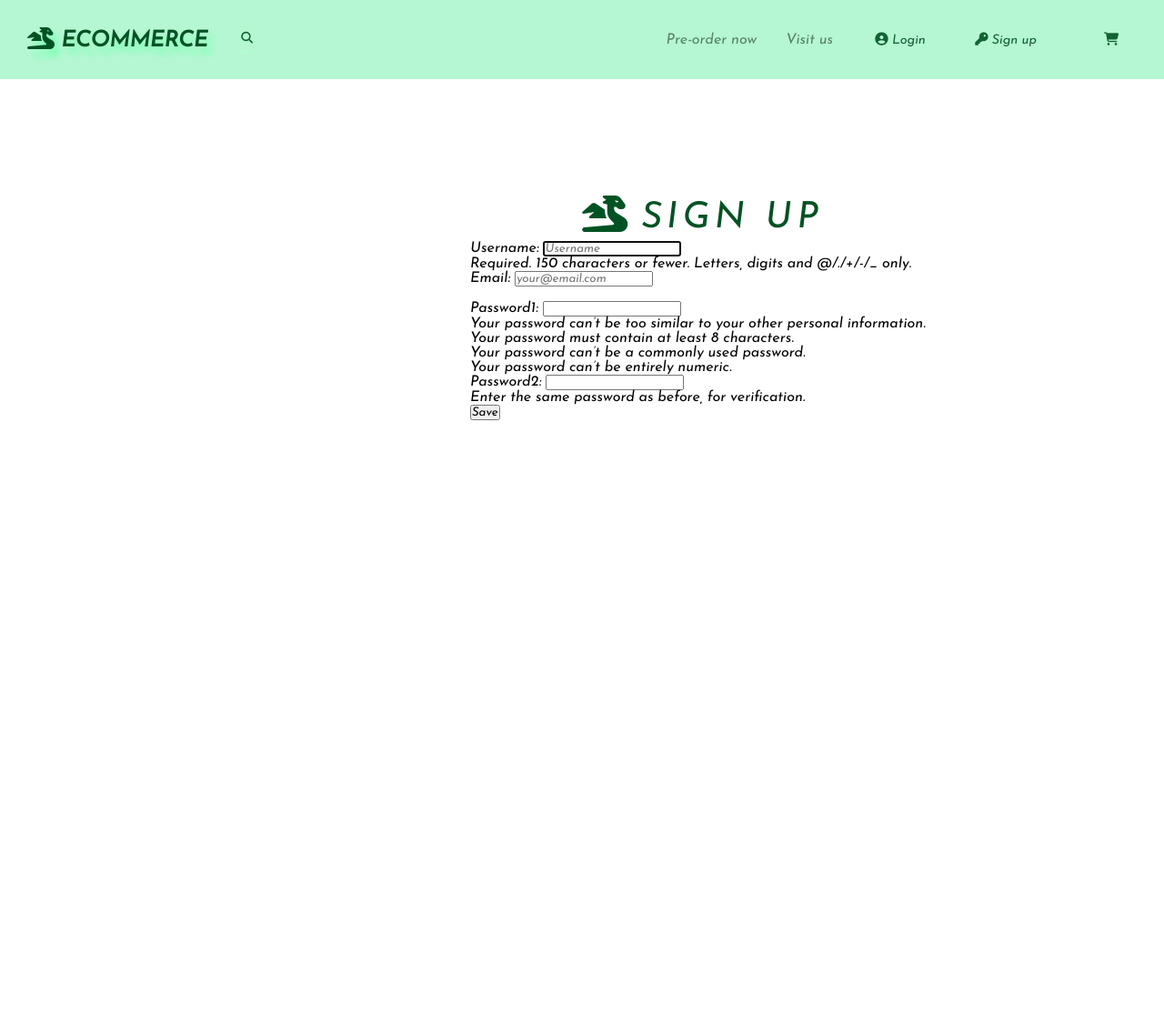
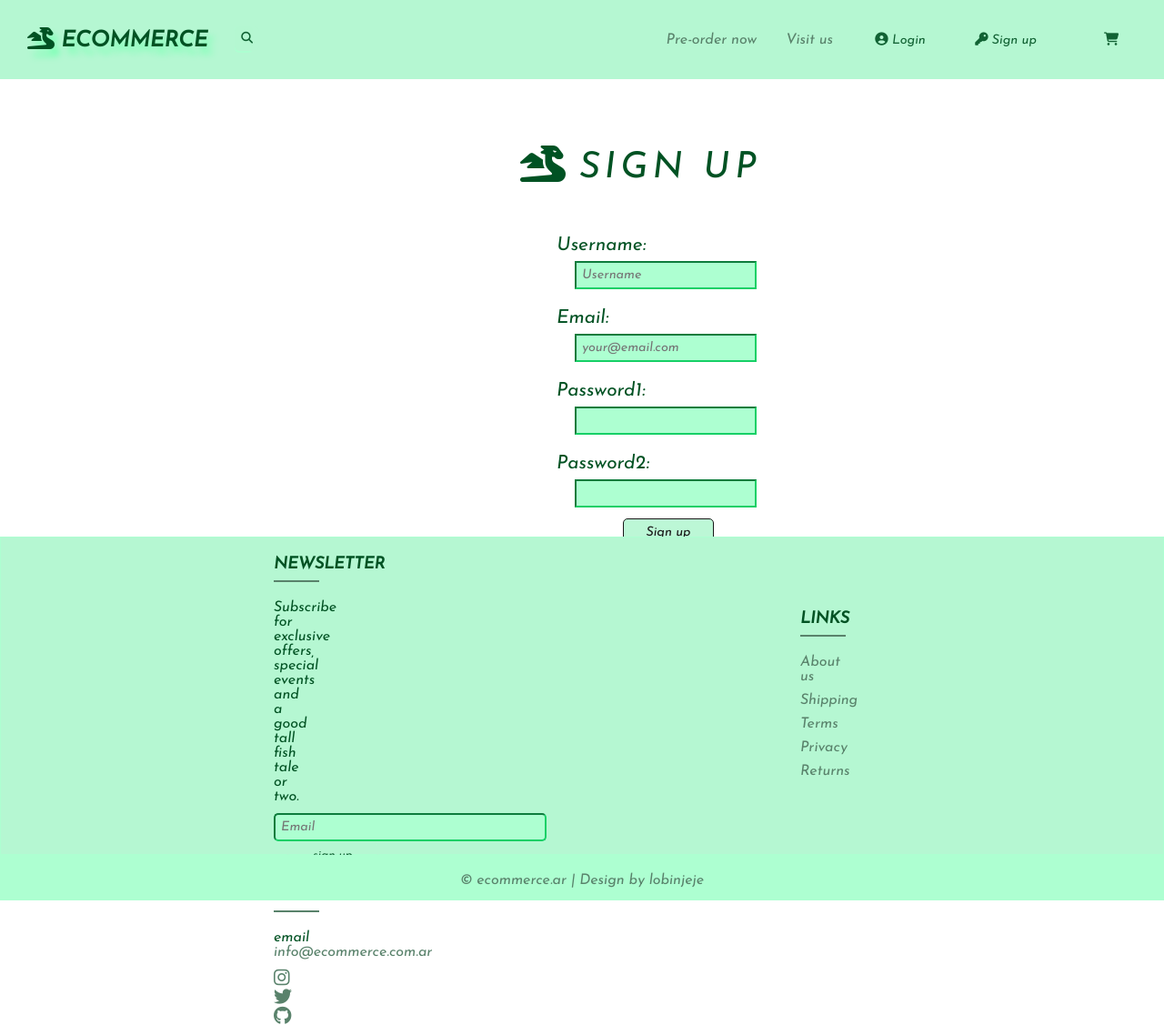
Before and after one commit to Lobo-Brothers/e-commerce_project, a Django app: page /register/ in a window 1280 px wide. Shown: the whole page at 91% size. Before the commit the page ends 462 px from the top, so only its background shows below. Run offline with Django 3.2, Linux system fonts and the light colour scheme; some libraries are stand-ins or nearby versions.

Commit message:
UPDATED PAGES, ADDED FOOTER, FIXED STYLESHEET
added footer, sign up page and log in page edited, fixed some errors inside stylesheet

```diff
--- a/accounts/forms.py
+++ b/accounts/forms.py
@@ -9,16 +9,20 @@ class RegisterUserForm(UserCreationForm):
 
     username    = forms.CharField(required=True, max_length=32, widget=forms.TextInput(attrs={
             'placeholder': 'Username',
-            'class': 'signup-labels'
+            'class': 'signup-labels',
+            'title': 'Enter your usarname.'
         }))
     email       = forms.EmailField(required=True, widget=forms.TextInput(attrs={
             'placeholder': 'your@email.com',
-            'class': 'signup-labels'
+            'class': 'signup-labels',
+            'title': 'Enter your email.'
         }))
     password1   = forms.CharField(required=True, max_length=64, widget=forms.PasswordInput(attrs={
-            'class': 'signup-labels'
+            'class': 'signup-labels',
+            'title': 'Your password must contain at least 8 characters.'
         }))
 
     password2   = forms.CharField(required=True, max_length=64, widget=forms.PasswordInput(attrs={
-            'class': 'signup-labels'
+            'class': 'signup-labels',
+            'title': 'Enter the same password as before, for verification.'
         }))
--- a/accounts/templates/accounts/login.html
+++ b/accounts/templates/accounts/login.html
@@ -2,7 +2,7 @@
 {% load static %}
 
 {% block css %}
-<link rel="stylesheet" href="{% static 'navbar/css/sty.css' %}">
+<link rel="stylesheet" href="{% static 'navbar/css/style.css' %}">
 <script src="https://kit.fontawesome.com/f363b53072.js"></script>
 {% endblock %}
 {% block content %}
@@ -12,7 +12,7 @@
   {% csrf_token %}
   {{ form.username.label }}: {{ form.username }} <br> <br>
   {{ form.password.label }}: {{ form.password}} <br> <br>
-  <button type="submit" class="log-btn">Log In</button>
+  <button type="submit" class="log-btn" title="Log in now.">Log In</button>
 </form>
 </div>
 
--- a/accounts/templates/accounts/user_registration.html
+++ b/accounts/templates/accounts/user_registration.html
@@ -10,22 +10,16 @@
 {% block content %}
 <div class="signup-container">
     <h2 class="signup-title"><i class="fas fa-dragon"></i>Sign Up</h2>
-<form method='POST', action='' class="signup-text">
-    {% csrf_token %}
+    <form method='POST', action='' class="signup-text">
+        {% csrf_token %}
 
-   {{ form.username.label }}: {{ form.username }} <br>Required. 150 characters or fewer. Letters, digits and @/./+/-/_ only.<br>
-   {{ form.email.label }}: {{ form.email }} <br><br>
-   {{ form.password1.label }}: {{ form.password1 }}
-   <br>Your password can’t be too similar to your other personal information.
-   <br>Your password must contain at least 8 characters.
-   <br>Your password can’t be a commonly used password.
-   <br>Your password can’t be entirely numeric.
-   <br>{{ form.password2.label }}: {{ form.password2 }}
-   <br>Enter the same password as before, for verification.
+        {{ form.username.label }}: {{ form.username }}
+        {{ form.email.label }}: {{ form.email }}
+        {{ form.password1.label }}: {{ form.password1 }}
+        {{ form.password2.label }}: {{ form.password2 }}
 
-<br>
-    <input type="submit" class="signup-btn" value='Save' />
-</form>
+        <button type="submit" class="signup-btn" title="Sign up now.">Sign up</button>
+    </form>
 </div>
 
 {% if messages %}
--- a/static/navbar/css/style.css
+++ b/static/navbar/css/style.css
@@ -111,8 +111,8 @@ button{
 .signup-container{
   position: absolute;
   left: 40%;
-  top: 200px;
-  margin: 5px;
+  top: 100px;
+  margin: 50px;
 }
 .signup-container .signup-title{
   text-align: center;
@@ -125,6 +125,49 @@ button{
 .signup-container .signup-title i{
   text-align: left;
   margin: 10px;
+}
+.signup-container .signup-text{
+  position: absolute;
+  line-height: 40px;
+  top: 100px;
+  left: 50px;
+  color: var(--secondary);
+  font-size: 1.3rem;
+}
+.signup-container .signup-btn{
+  position: absolute;
+  bottom: -30px;
+  background: var(--primary);
+  cursor: pointer;
+  font-size: 0.9rem;
+  font-weight: 300;
+  opacity: 0.9;
+  left: 65px;
+  padding: 0.4rem 0;
+  border-width: 0.5px;
+  border-radius: 5px;
+  border-style: solid;
+  margin: 0 0.5rem;
+  width: 100px;
+  transition: var(--transition);
+}
+.signup-container .signup-btn:hover{
+  background: var(--shadow);
+  border-color: var(--highlight);
+  opacity: 1;
+}
+.signup-container input{
+  position: relative;
+  width: 200px;
+  left: 20px;
+  bottom: 9px;
+  padding: 6px;
+  font-size: 0.9rem;
+  border-color: var(--highlight);
+  background: #adffd1;
+}
+.signup-container .signup-text input:focus{
+  outline: none;
 }
   /***       log in style       ***/
 .log-container{
@@ -154,6 +197,7 @@ button{
   left: 65px;
   padding: 0.4rem 0;
   border-width: 0.5px;
+  border-radius: 5px;
   border-style: solid;
   margin: 0 0.5rem;
   width: 100px;
@@ -185,7 +229,7 @@ button{
   outline: none;
 }
 
-          /***       END NAVBAR & MENUS       ***/
+          /***       END NOTIFICATIONS & LOGGED USERS       ***/
 
 
 
@@ -260,6 +304,7 @@ button{
 }
 .nav-btns button{
   display: inline-block;
+  border-radius: 5px;
   font-size: 0.9rem;
   font-weight: 300;
   opacity: 0.9;
@@ -286,6 +331,7 @@ button{
 }
 .search-container button{
   background: var(--primary);
+  border-radius: 5px;
   font-size: 0.8rem;
   position: absolute;
   opacity: 0.9;
@@ -299,6 +345,7 @@ button{
   font-size: 0.9rem;
   padding: 6px;
   border: 1px solid transparent;
+  border-radius: 5px;
   width: 20px;
   transition: var(--transition);
   background: #adffd1;
@@ -581,6 +628,7 @@ button{
   -webkit-box-shadow: 0 0 2px rgba(0, 0, 0, 0.5);
           box-shadow: 0 0 2px rgba(0, 0, 0, 0.5);
 }
+
   /***       cards       ***/
 .card-list{
   display: flex;
@@ -671,7 +719,6 @@ button{
 .card-footer .card-btn:first-child{
   margin-right: 15px;
 }
-
   /***       media queries       ***/
 @media all and (max-width: 992px){
   .img-slider{
@@ -698,6 +745,7 @@ button{
     display: flex;
     right: 100px;
     max-width: 90vh;
+    top: 150px;
   }
   .card-container{
     display: flex;
@@ -706,8 +754,7 @@ button{
     overflow: hidden;
   }
   .card{
-    object-fit: cover;
-    top: 150px;
+    top: 0px;
   }
   .card-header img{
     max-height: 100px;
@@ -759,6 +806,105 @@ button{
     opacity: 1;
   }
 }
+  /***       footer style       ***/
+.footer{
+  background: var(--primary);
+  color: var(--secondary);
+  height: 400px;
+  position: relative;
+  top: 590px;
+}
+.footer-container{
+  border: 1px solid #adffd1;
+  height: 350px;
+}
+.row{
+  display: flex;
+  flex-wrap: wrap;
+  margin-top: 20px;
+}
+.footer-col{
+  width: 50%;
+  padding: 0 300px;
+}
+.footer-col h4{
+  font-size: 18px;
+  text-transform: uppercase;
+  margin-bottom: 30px;
+  position: relative;
+}
+.footer-col h4::before{
+  content: '';
+  position: absolute;
+  left: 0;
+  bottom: -10px;
+  background-color: #59826b;
+  height: 2px;
+  box-sizing: border-box;
+  width: 50px;
+}
+.footer-col ul li:not(:last-child){
+  margin-bottom: 10px;
+}
+.footer-col ul li a{
+  color: #59826b;
+  transition: var(--transition);
+}
+.footer-col ul li a:hover{
+  opacity: 0.7;
+  padding-left: 5px;
+}
+.links{
+  position: relative;
+  top: 60px;
+  right: 60px;
+}
+.footer-bottom{
+  background: #adffd1;
+  color: #59826b;
+  height: 50px;
+  width: 100%;
+  text-align: center;
+  position: absolute;
+  bottom: 0;
+  left: 0;
+  padding-top: 20px;
+}
+.footer-col i{
+  font-size: 20px;
+  letter-spacing: 20px;
+}
+.newsletter input{
+  border-color: var(--highlight);
+  border-radius: 5px;
+  padding: 6px;
+  font-size: 0.9rem;
+  width: 300px;
+  background: #adffd1;
+  outline: none;
+}
+.newsletter button{
+  border-radius: 5px;
+  margin-left: 15px;
+  border-style: solid;
+  opacity: 0.9;
+  font-weight: 300;
+  border-color: var(--primary);
+  font-family: inherit;
+  cursor: pointer;
+  width: 100px;
+  height: 30px;
+  background: transparent;
+  transition: var(--transition);
+  padding: 0.4rem 0;
+  border-width: 0.5px;
+  color: var(--secondary);
+}
+.newsletter button:hover{
+  border-color: var(--highlight);
+  background: var(--shadow);
+  opacity: 1;
+}
 
 
 
--- a/templates/base.html
+++ b/templates/base.html
@@ -5,11 +5,19 @@
         {% block css %}
         {% endblock %}
     </head>
+
     <body>
         {% include 'navbar.html' %} <!--El include "importa" el archivo html-->
+
+
         {% block content %} <!--Lo de aca puede ser reemplazado con otro % block content % en el .html--> {% endblock %}
+
+
+    <footer>
         {% include 'footer.html' %}
+    </footer>
     </body>
+
 
     {% block js %}<!--Lo mismo aca, esto se reemplaza poniendo % block js % en el archivo html-->{% endblock %}
 </html>
--- a/templates/footer.html
+++ b/templates/footer.html
@@ -1,6 +1,44 @@
 {% load static %}
 
 {% block css %}
-<link rel="stylesheet" href="{% static 'navbar/css/sty.css' %}">
+<link rel="stylesheet" href="{% static 'navbar/css/style.css' %}">
 <script src="https://kit.fontawesome.com/f363b53072.js"></script>
 {% endblock %}
+
+<footer class="footer">
+    <div class="footer-container">
+        <div class="row">
+            <div class="footer-col">
+                <h4>Newsletter</h4>
+                <ul>
+                    <li>Subscribe for exclusive offers, special events and a good tall fish tale or two.</li>
+                    <div class="newsletter">
+                        <input type="text" placeholder="Email" id="search">
+                        <button class="search-btn">sign up</button>
+                    </div>
+                </ul>
+            </div>
+            <div class="footer-col links">
+                <h4>Links</h4>
+                <ul>
+                    <li><a href="#">About us</a></li>
+                    <li><a href="#">Shipping</a></li>
+                    <li><a href="#">Terms</a></li>
+                    <li><a href="#">Privacy</a></li>
+                    <li><a href="#">Returns</a></li>
+                </ul>
+            </div>
+            <div class="footer-col">
+                <h4>Contact us</h4>
+                <ul>
+                    <li>email <a href="#">info@ecommerce.com.ar</a></li>
+                    <li><a href="#"><i class="fab fa-instagram"></i></a> <a href="#"><i class="fab fa-twitter"></i> <a href="https://github.com/lobinjeje"><i class="fab fa-github"></i></li>
+                </ul>
+            </div>
+        </div>
+    </div>
+
+    <div class="footer-bottom">
+        &copy; ecommerce.ar | Design by lobinjeje
+    </div>
+</footer>
--- a/templates/home.html
+++ b/templates/home.html
@@ -8,7 +8,7 @@
 {% endblock %}
 
 {% block content %}
-
+<body>
     {% if request.user.is_authenticated %}
     {% endif %}
 
@@ -228,7 +228,7 @@
                 })
         </script>
     </div>
-
+</body>
     {% block js %}<script src="{% static 'navbar/javascript/script-home.js' %}"></script>{% endblock %}
 
 {% endblock %}
--- a/templates/navbar.html
+++ b/templates/navbar.html
@@ -21,7 +21,6 @@ seguimos poniendo el resto del path segun corresponda-->
 
             <div class="search-container">
                 <input type="text" placeholder="" id="search">
-                <p id="tip">Click to search...</p>
                 <button class="search-btn"><i class="fa fa-search" alt="search button" id="search-btn"></i></button>
             </div>
 
```
